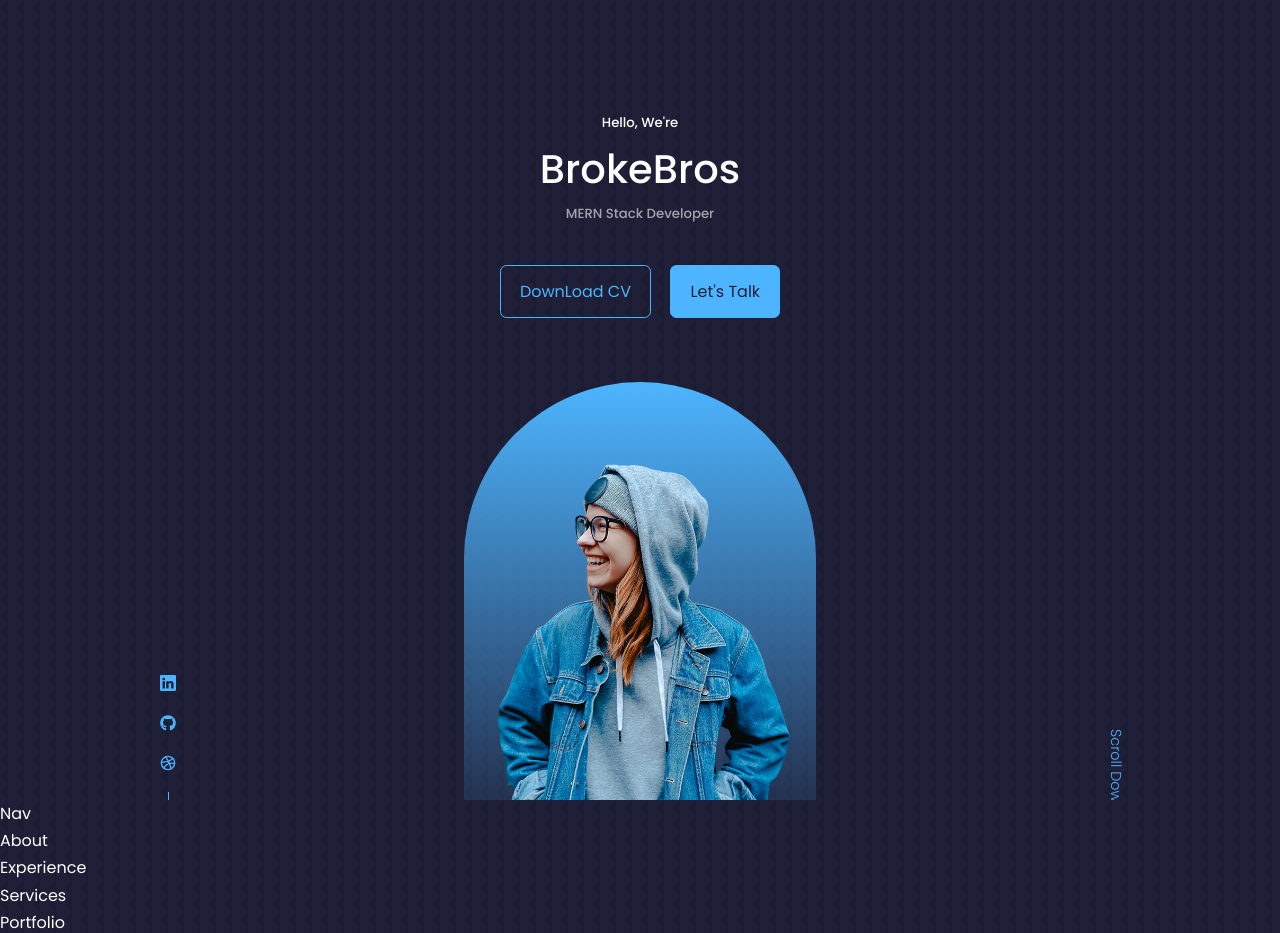
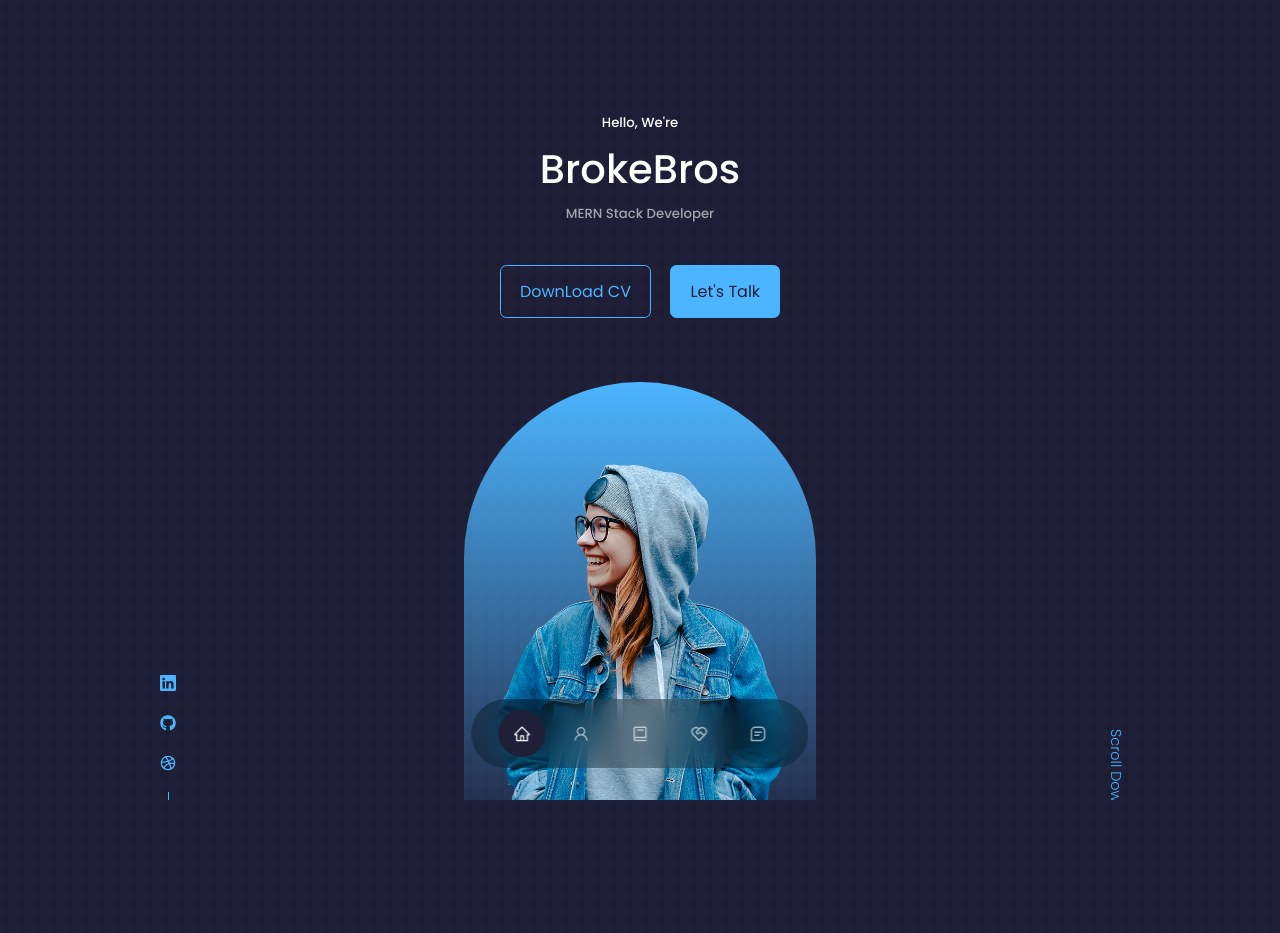
Before and after one commit to teerthrajverma01/brokebros-website, a React (Vite) app: page / in a window 1280 px wide. Shown: the top 933 px of the page. Built offline with nearby package versions, Linux system fonts and the light colour scheme.

Commit message:
Add Nav along with States

```diff
--- a/src/components/About/About.jsx
+++ b/src/components/About/About.jsx
@@ -3,7 +3,7 @@
 import classes from "./About.module.css";
 
 const About = () => {
-  return <div>About</div>;
+  return <section id="about">About</section>;
 };
 
 export default About;
--- a/src/components/Contact/Contact.jsx
+++ b/src/components/Contact/Contact.jsx
@@ -3,7 +3,7 @@
 import classes from "./Contact.module.css";
 
 const Contact = () => {
-  return <div>Contact</div>;
+  return <section id="contact">Contact</section>;
 };
 
 export default Contact;
--- a/src/components/Experience/Experience.jsx
+++ b/src/components/Experience/Experience.jsx
@@ -3,7 +3,7 @@
 import classes from "./Experience.module.css";
 
 const Experience = () => {
-  return <div>Experience</div>;
+  return <section id="experience">Experience</section>;
 };
 
 export default Experience;
--- a/src/components/Nav/Nav.jsx
+++ b/src/components/Nav/Nav.jsx
@@ -1,9 +1,54 @@
-import React from "react";
+import React, { useState } from "react";
+import { AiOutlineHome } from "react-icons/ai";
+import { AiOutlineUser } from "react-icons/ai";
+import { BiBook } from "react-icons/bi";
+import { RiServiceLine } from "react-icons/ri";
+import { BiMessageSquareDetail } from "react-icons/bi";
 
 import classes from "./Nav.module.css";
 
 const Nav = () => {
-  return <div>Nav</div>;
+  const [activeNav, setActiveNav] = useState("#");
+
+  return (
+    <nav>
+      <a
+        href="#"
+        onClick={() => setActiveNav("#")}
+        className={activeNav === "#" ? classes.active : ""}
+      >
+        <AiOutlineHome />
+      </a>
+      <a
+        href="#about"
+        onClick={() => setActiveNav("#about")}
+        className={activeNav === "#about" ? classes.active : ""}
+      >
+        <AiOutlineUser />
+      </a>
+      <a
+        href="#experience"
+        onClick={() => setActiveNav("#experience")}
+        className={activeNav === "#experience" ? classes.active : ""}
+      >
+        <BiBook />
+      </a>
+      <a
+        href="#services"
+        onClick={() => setActiveNav("#services")}
+        className={activeNav === "#services" ? classes.active : ""}
+      >
+        <RiServiceLine />
+      </a>
+      <a
+        href="#contact"
+        onClick={() => setActiveNav("#contact")}
+        className={activeNav === "#contact" ? classes.active : ""}
+      >
+        <BiMessageSquareDetail />
+      </a>
+    </nav>
+  );
 };
 
 export default Nav;
--- a/src/components/Nav/Nav.module.css
+++ b/src/components/Nav/Nav.module.css
@@ -0,0 +1,33 @@
+nav {
+  background: rgba(0, 0, 0, 0.3);
+  width: max-content;
+  padding: 0.7rem 1.7rem;
+  z-index: 2;
+  position: fixed;
+  left: 50%;
+  transform: translateX(-50%);
+  bottom: 2rem;
+
+  display: flex;
+  gap: 0.8rem;
+  border-radius: 3rem;
+  backdrop-filter: blur(15px);
+}
+
+nav a {
+  background: transparent;
+  padding: 0.9rem;
+  border-radius: 50%;
+  display: flex;
+  color: var(--color-light);
+  font-size: 1.1rem;
+}
+
+nav a:hover {
+  background: rgba(0, 0, 0, 0.3);
+}
+
+nav a.active {
+  background: var(--color-bg);
+  color: var(--color-white);
+}
--- a/src/components/Services/Services.jsx
+++ b/src/components/Services/Services.jsx
@@ -3,7 +3,7 @@
 import classes from "./Services.module.css";
 
 const Services = () => {
-  return <div>Services</div>;
+  return <section id="services">Services</section>;
 };
 
 export default Services;
--- a/src/index.css
+++ b/src/index.css
@@ -62,6 +62,7 @@
 
 section {
   margin-top: 8rem;
+  height: 100vh;
 }
 
 section > h2,
```
